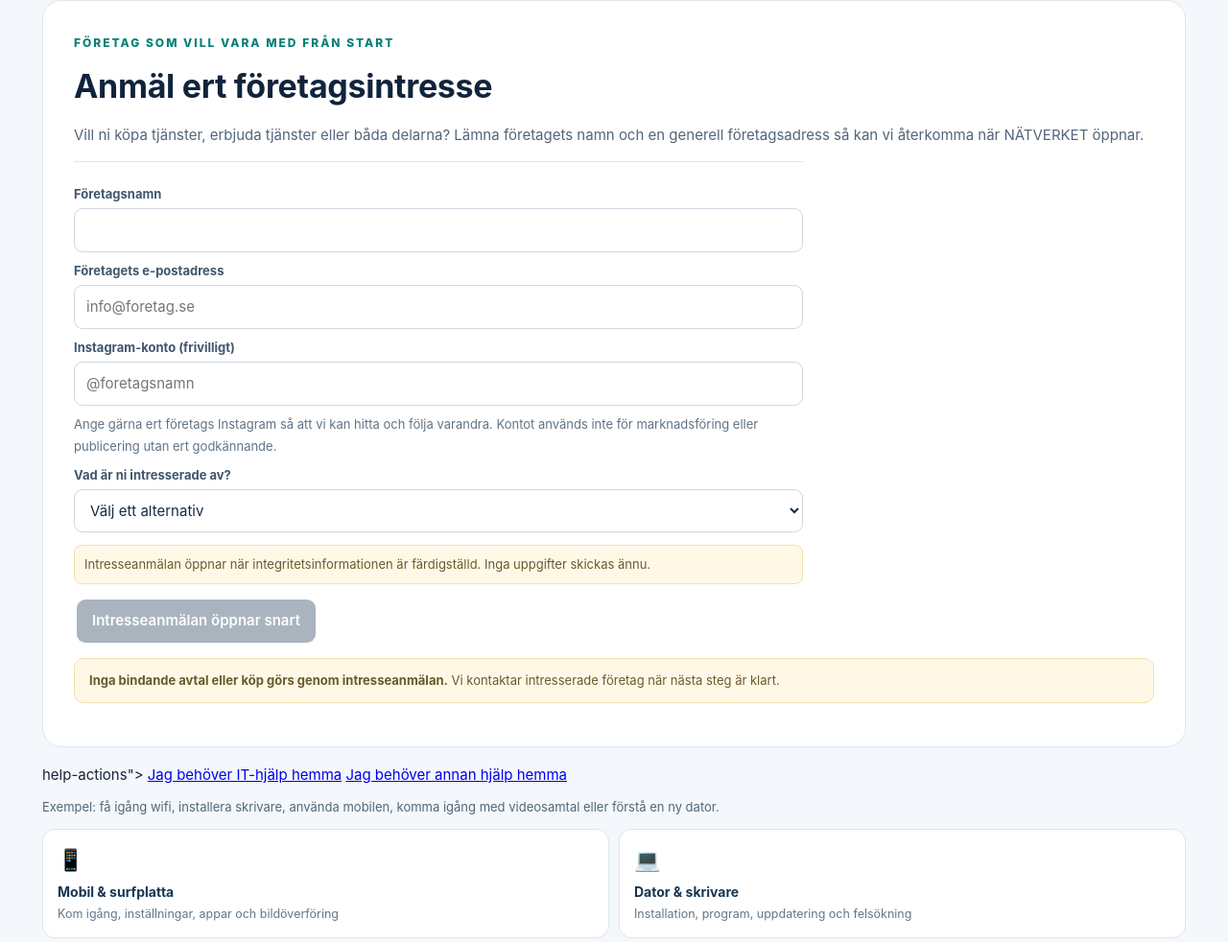
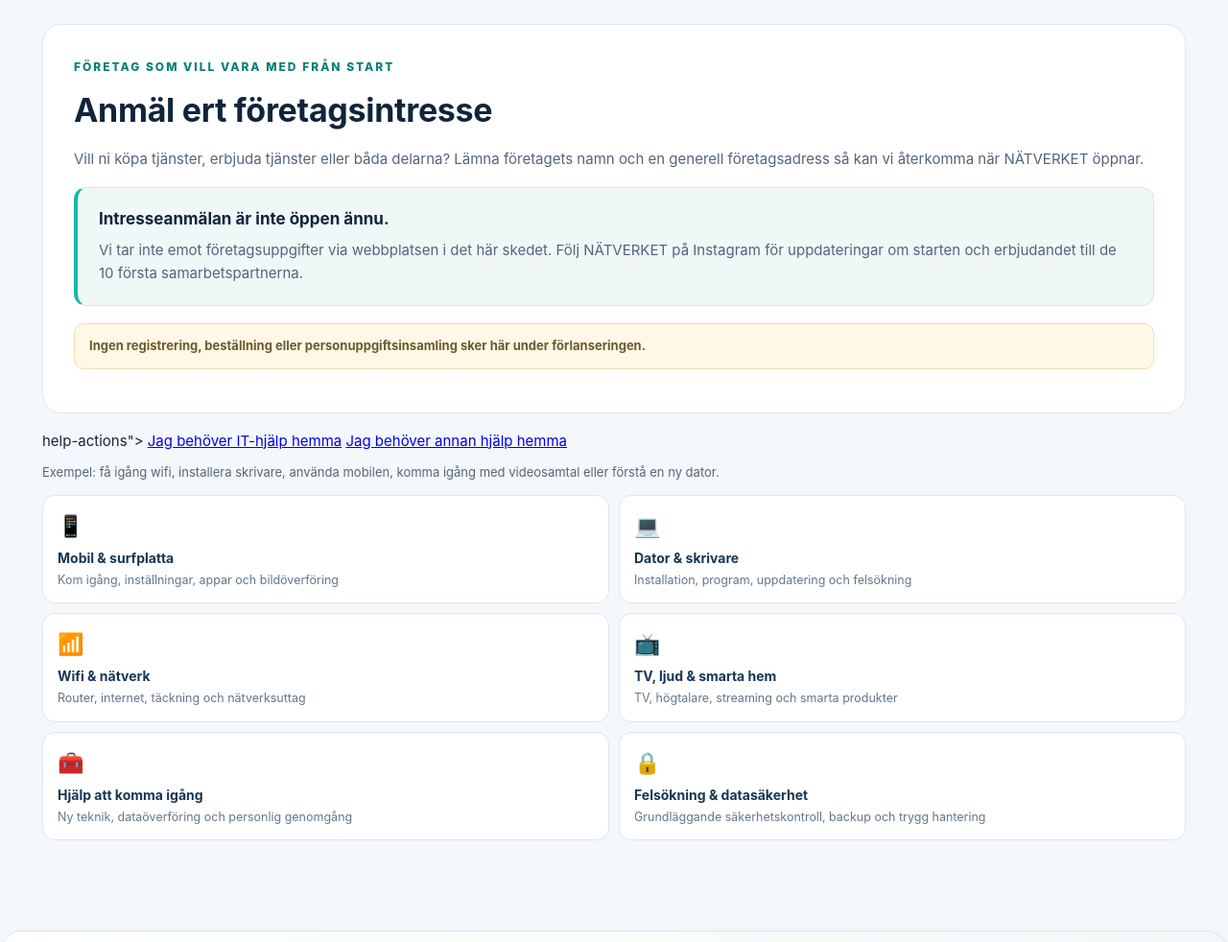
Before and after one commit to Lillick/natverket, a plain HTML site: page index.html in a window 1280 px wide. Shown: the part 1547-2529 px from the top of the page at 96% size. Drawn offline with nearby package versions, Linux system fonts and the light colour scheme.

Commit message:
Prepare NÄTVERKET website for secure prelaunch

```diff
--- a/index.html
+++ b/index.html
@@ -338,11 +338,12 @@ body{background:#f4f7fb}
 :focus-visible{outline:3px solid #14b8a6;outline-offset:3px}
 @media(max-width:850px){.promise-grid{grid-template-columns:repeat(2,minmax(0,1fr))}}
 @media(max-width:560px){.promise-grid{grid-template-columns:1fr}.launch-status{align-items:flex-start;flex-direction:column;padding:12px 14px}.faq-panel{padding:17px}}
-</style></head><body><header><div class="brand"><div class="brand-mark">N</div><div><div class="brand-name">NÄTVERKET</div><div class="brand-sub">En plattform. Fler möjligheter.</div></div></div></header><main>
+ .brand-wordmark{min-height:42px}.brand-wordmark .brand-name{font-size:25px;letter-spacing:2.2px}.prelaunch-panel{background:#f0f7f7;border:1px solid #d1e9e5;border-left:4px solid #14b8a6;border-radius:13px;padding:20px 22px;margin:18px 0}.prelaunch-panel strong{display:block;color:#10243b;font-size:17px;margin-bottom:7px}.prelaunch-panel p{margin:0;color:#52657a;line-height:1.65}.public-actions a:first-child{max-width:100%}@media(max-width:560px){.brand-wordmark .brand-name{font-size:22px}}
+</style></head><body><header><div class="brand brand-wordmark"><div><div class="brand-name">NÄTVERKET</div><div class="brand-sub">En plattform. Fler möjligheter.</div></div></div></header><main>
 <section id="public-home" class="public-wrap">
-<nav class="public-nav" aria-label="Huvudmeny"><a class="nav-home" href="#public-home" aria-label="NÄTVERKET startsida">NÄTVERKET</a><div class="navlinks"><a href="#foretag-start">Företag</a><a href="#tjanster">Tjänster</a><a href="#sa-fungerar">Så fungerar det</a><a href="#integritet">Integritet</a></div><a class="nav-cta" href="#company-provider">Företagsintresse</a></nav>
-<div class="launch-status" role="status"><strong>FÖRSTA STEGET · FÖRETAG I JÖNKÖPING</strong><span>Vi bygger nätverket tillsammans med de första företagen. Företagsanmälan öppnar när integritetsinformationen är färdigställd.</span></div>
-<section class="public-hero"><div class="public-kicker">NÄTVERKET FÖRETAG · JÖNKÖPING</div><h1>Rätt tjänst. Rätt företag. <span>Fler möjligheter.</span></h1><p>Behöver ert företag köpa en tjänst, hitta rätt leverantör eller vill ni erbjuda era egna tjänster och nå nya kunder? NÄTVERKET samlar företag som vill göra affärer och skapa samarbeten.</p><div class="public-actions"><a href="#company-provider">Anmäl företagsintresse</a><a href="#tjanster" class="secondary">Utforska tjänsteområden</a></div><div class="hero-assurance"><span>✓ Köpa tjänster</span><span>✓ Erbjuda tjänster</span><span>✓ Köpa och sälja</span></div></section>
+<nav class="public-nav" aria-label="Huvudmeny"><a class="nav-home" href="#public-home" aria-label="NÄTVERKET startsida">NÄTVERKET</a><div class="navlinks"><a href="#foretag-start">Företag</a><a href="#tjanster">Tjänster</a><a href="#sa-fungerar">Så fungerar det</a><a href="#integritet">Integritet</a></div><a class="nav-cta" href="#grundpartner">Bli en av de första</a></nav>
+<div class="launch-status" role="status"><strong>FÖRLANSERING · JÖNKÖPING</strong><span>NÄTVERKET byggs just nu. Vi öppnar först när säkerhet, integritet och tydliga villkor är på plats.</span></div>
+<section class="public-hero"><div class="public-kicker">NÄTVERKET FÖRETAG · JÖNKÖPING</div><h1>Rätt kontakter kan skapa <span>nya möjligheter.</span></h1><p>Vi bygger en ny mötesplats där företag kan hitta leverantörer, kompetens och samarbeten – och där bra företag får möjlighet att bli upptäckta. Vi börjar i Jönköping.</p><div class="public-actions"><a href="#grundpartner">Upptäck erbjudandet för de första 10</a><a href="#tjanster" class="secondary">Se vad NÄTVERKET samlar</a></div><div class="hero-assurance"><span>✓ Köpa tjänster</span><span>✓ Erbjuda tjänster</span><span>✓ Köpa och sälja</span></div></section>
 
 
 <section class="audience-hubs" id="valj-ingang" aria-label="Välj privat eller företag">
@@ -373,16 +374,14 @@ body{background:#f4f7fb}
 <section class="business-provider-panel" id="company-provider">
  <span class="public-kicker">FÖRETAG SOM VILL VARA MED FRÅN START</span><h2>Anmäl ert företagsintresse</h2>
  <p>Vill ni köpa tjänster, erbjuda tjänster eller båda delarna? Lämna företagets namn och en generell företagsadress så kan vi återkomma när NÄTVERKET öppnar.</p>
- <form class="intake-form company-interest-form" id="company-form" onsubmit="submitPublicForm(event,'company')">
-  <label>Företagsnamn</label><input name="company_name" maxlength="180" autocomplete="organization" required>
-  <label>Företagets e-postadress</label><input name="email" type="email" maxlength="254" placeholder="info@foretag.se" autocomplete="email" required>
-  <label>Instagram-konto (frivilligt)</label><input name="instagram" type="text" maxlength="80" placeholder="@foretagsnamn" autocomplete="off" aria-describedby="instagram-help">
-  <small id="instagram-help" class="legal-note">Ange gärna ert företags Instagram så att vi kan hitta och följa varandra. Kontot används inte för marknadsföring eller publicering utan ert godkännande.</small>
-  <label>Vad är ni intresserade av?</label><select name="interest_type" required><option value="">Välj ett alternativ</option><option value="buy">Vi vill köpa tjänster</option><option value="sell">Vi vill erbjuda tjänster</option><option value="both">Vi vill både köpa och erbjuda tjänster</option></select>
-  <p class="form-status" id="company-status" role="status">Intresseanmälan öppnar när integritetsinformationen är färdigställd. Inga uppgifter skickas ännu.</p>
-  <button type="submit" disabled>Intresseanmälan öppnar snart</button>
- </form>
- <p class="provider-closed"><strong>Inga bindande avtal eller köp görs genom intresseanmälan.</strong> Vi kontaktar intresserade företag när nästa steg är klart.</p>
+ <div class="prelaunch-panel" id="company-form">
+  <strong>Intresseanmälan är inte öppen ännu.</strong><p>Vi tar inte emot företagsuppgifter via webbplatsen i det här skedet. Följ NÄTVERKET på Instagram för uppdateringar om starten och erbjudandet till de 10 första samarbetspartnerna.</p>
+
+
+
+
+ </div>
+ <p class="provider-closed"><strong>Ingen registrering, beställning eller personuppgiftsinsamling sker här under förlanseringen.</strong></p>
 </section>help-actions">
    <a href="#behov" onclick="openRequestJourney('IT & teknisk hjälp','Hjälp med mobil eller dator');return false;">Jag behöver IT-hjälp hemma</a>
    <a href="#behov" class="easy-help-secondary" onclick="openRequestJourney('Hemservice & hantverk','Hjälp i hemmet');return false;">Jag behöver annan hjälp hemma</a>
```
